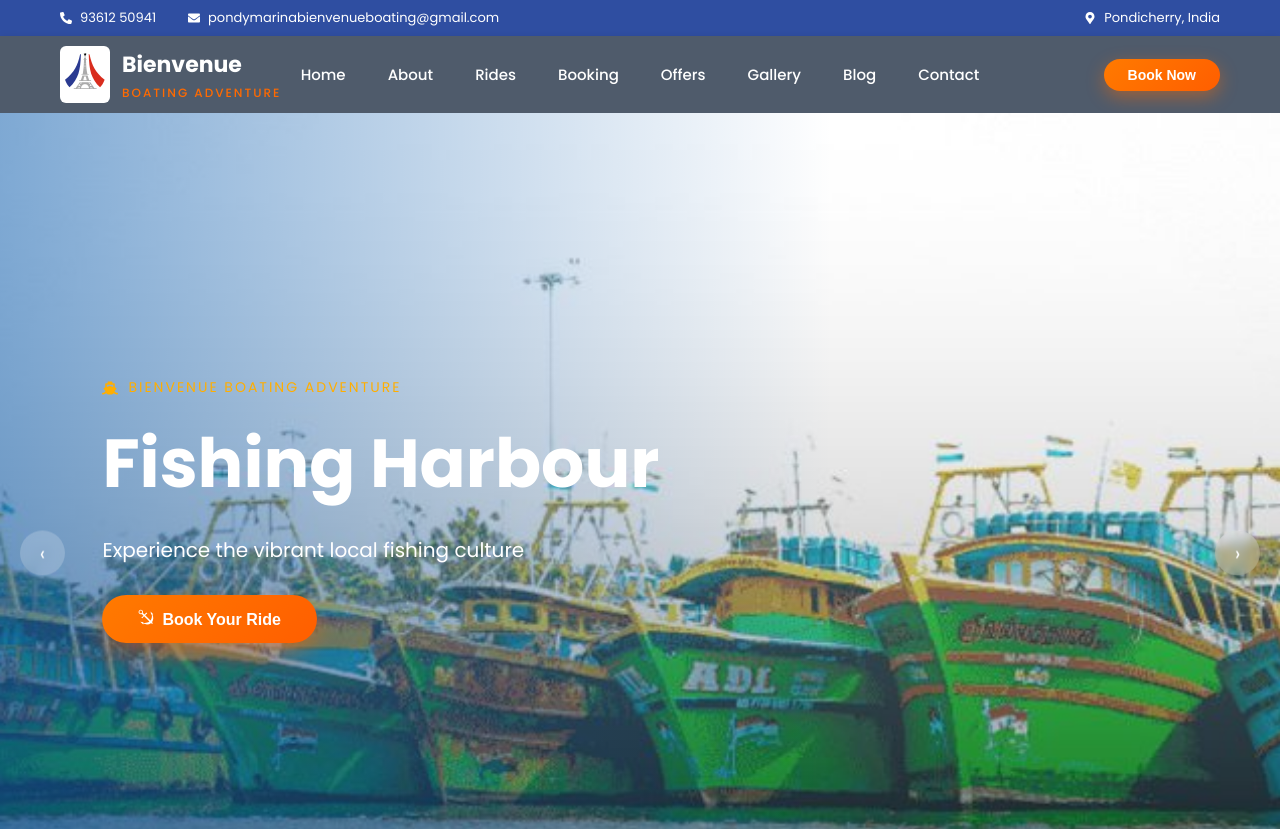
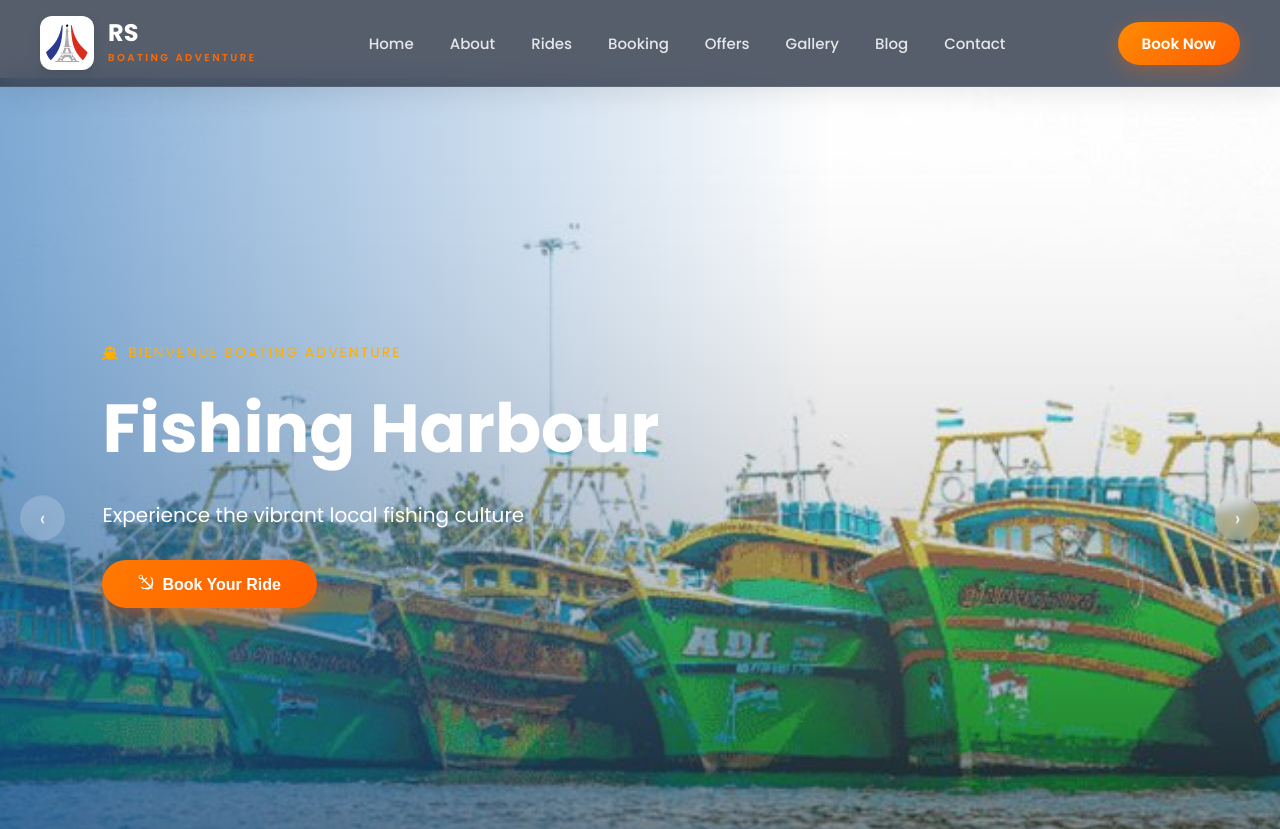
Before and after one commit to sudhar04/Boating-website, a React (Vite) app: page / in a window 1280 px wide. Shown: the top 829 px of the page. Built offline with nearby package versions, Linux system fonts and the light colour scheme.

Commit message:
improve navbar

```diff
--- a/src/components/HeaderNavbar.jsx
+++ b/src/components/HeaderNavbar.jsx
@@ -1,17 +1,13 @@
 import React, { useState, useEffect } from "react";
-import { FaPhoneAlt, FaEnvelope, FaMapMarkerAlt, FaBars, FaTimes } from "react-icons/fa";
+import { FaBars, FaTimes } from "react-icons/fa";
 import logo from "../assets/logonew.svg";
-import { Link } from "react-router-dom";
-import { useNavigate } from "react-router-dom";
-
-// ✅ FIX: Use public folder for logo to avoid path errors
-// Place logo inside: public/logo.jpg
-// Then use: src="/logo.jpg"
+import { Link, useNavigate } from "react-router-dom";
 
 export default function HeaderNavbar() {
-  const [isMobile, setIsMobile] = useState(window.innerWidth < 992);
+  const [isMobile, setIsMobile] = useState(window.innerWidth < 1024);
   const [menuOpen, setMenuOpen] = useState(false);
   const navigate = useNavigate();
+
   const navLinks = [
     { name: "Home", path: "/" },
     { name: "About", path: "/about" },
@@ -23,138 +19,176 @@
     { name: "Contact", path: "/contact" }
   ];
 
-
   useEffect(() => {
-    const handleResize = () => setIsMobile(window.innerWidth < 992);
+    const handleResize = () => {
+      setIsMobile(window.innerWidth < 1024);
+      if (window.innerWidth >= 1024) setMenuOpen(false);
+    };
     window.addEventListener("resize", handleResize);
     return () => window.removeEventListener("resize", handleResize);
   }, []);
 
-  const TOP_BLUE = "#2f4ea1";
-  const NAV_DARK = "#4f5b6b";
-  const NAV_HOVER = "rgba(255,255,255,0.14)";
+  const NAV_DARK = "rgba(30, 41, 59, 0.95)";
   const ORANGE = "#ff6a00";
 
   return (
     <>
       <style>{`
         @import url('https://fonts.googleapis.com/css2?family=Poppins:wght@400;500;600;700&display=swap');
-        body { margin:0; font-family:'Poppins', sans-serif; }
-        a { text-decoration:none; }
+
+        .navbar-container {
+          position: fixed;
+          top: 0;
+          left: 0;
+          right: 0;
+          z-index: 9999;
+          backdrop-filter: blur(12px);
+          -webkit-backdrop-filter: blur(12px);
+          background: rgba(30, 41, 59, 0.75);
+          border-bottom: 1px solid rgba(255, 255, 255, 0.08);
+          box-shadow: 0 4px 30px rgba(0, 0, 0, 0.1);
+          transition: all 0.3s ease;
+        }
 
         .navbar-wrapper {
-          display:flex;
-          align-items:center;
-          justify-content:space-between;
+          max-width: 1400px;
+          margin: 0 auto;
+          display: flex;
+          align-items: center;
+          justify-content: space-between;
+          padding: 14px 24px;
+        }
+
+        @media (min-width: 1024px) {
+          .navbar-wrapper {
+            padding: 16px 40px;
+          }
         }
 
         .nav-center {
-          position:absolute;
-          left:50%;
-          transform:translateX(-50%);
-          display:flex;
-          align-items:center;
-          gap:6px;
+          display: flex;
+          align-items: center;
+          gap: 4px;
         }
 
         .nav-link {
-          font-size:15px;
-          font-weight:500;
-          color:#ffffff;
-          padding:6px 18px;
-          border-radius:999px;
-          transition: background 0.25s ease;
+          font-family: 'Poppins', sans-serif;
+          font-size: 15px;
+          font-weight: 500;
+          color: rgba(255, 255, 255, 0.85);
+          padding: 8px 16px;
+          border-radius: 20px;
+          transition: all 0.25s ease;
+          text-decoration: none;
+          white-space: nowrap;
         }
 
         .nav-link:hover {
-          background:${NAV_HOVER};
+          color: #fff;
+          background: rgba(255, 255, 255, 0.1);
         }
 
         .book-btn {
-          background: linear-gradient(135deg, #ff7a00, #ff5e00);
-          color:#ffffff;
-          padding:8px 24px;
-          border-radius:999px;
-          border:none;
-          font-weight:600;
-          font-size:14px;
-          cursor:pointer;
-          box-shadow:0 6px 18px rgba(255,106,0,0.45);
+          font-family: 'Poppins', sans-serif;
+          background: linear-gradient(135deg, #ff8a00, #ff5d00);
+          color: white;
+          border: none;
+          padding: 10px 24px;
+          font-size: 15px;
+          font-weight: 600;
+          border-radius: 50px;
+          box-shadow: 0 6px 20px rgba(255, 106, 0, 0.3);
+          cursor: pointer;
           transition: all 0.3s ease;
+          white-space: nowrap;
         }
 
         .book-btn:hover {
           transform: translateY(-2px);
-          box-shadow:0 10px 24px rgba(255,106,0,0.6);
+          box-sizing: border-box;
+          box-shadow: 0 8px 25px rgba(255, 106, 0, 0.45);
         }
 
-        @media(max-width:992px){
-          .nav-center { display:none; }
+        /* Mobile Dropdown Styling */
+        .mobile-menu {
+          background: ${NAV_DARK};
+          box-shadow: 0 10px 30px rgba(0,0,0,0.25);
+          border-bottom: 1px solid rgba(255, 255, 255, 0.08);
+          display: flex;
+          flex-direction: column;
+          gap: 8px;
+          padding: 20px;
+          position: absolute;
+          top: 100%;
+          left: 0;
+          right: 0;
+          z-index: 999;
+          animation: slideDown 0.3s ease-out forwards;
+        }
+
+        .mobile-menu .nav-link {
+          padding: 12px 20px;
+          border-radius: 8px;
+          border-bottom: 1px solid rgba(255, 255, 255, 0.03);
+        }
+
+        .mobile-menu .book-btn {
+          margin-top: 10px;
+          text-align: center;
+          width: 100%;
+        }
+
+        @keyframes slideDown {
+          from { opacity: 0; transform: translateY(-10px); }
+          to { opacity: 1; transform: translateY(0); }
         }
       `}</style>
 
-      <header style={{ width: "100%" }}>
+      <header className="navbar-container">
+        <div className="navbar-wrapper">
 
-        {/* 🔵 TOP BAR (HIDDEN ON MOBILE) */}
-        {!isMobile && (
+          {/* LEFT: LOGO + COMPANY TEXT */}
+          <div style={{ display: "flex", alignItems: "center", gap: "14px" }}>
             <div
               style={{
-              backgroundColor: TOP_BLUE,
-              color: "#ffffff",
-              fontSize: "13px",
-              padding: "8px 60px",
+                background: "#fff",
+                padding: "6px",
+                borderRadius: "12px",
+                boxShadow: "0 4px 12px rgba(0,0,0,0.1)",
                 display: "flex",
-              justifyContent: "space-between",
-              alignItems: "center"
+                alignItems: "center",
+                justifyContent: "center"
               }}
             >
-            <div style={{ display: "flex", gap: "32px", alignItems: "center" }}>
-              <div style={{ display: "flex", alignItems: "center", gap: "8px" }}>
-                <FaPhoneAlt size={12} />
-                <span>93612 50941</span>
-              </div>
-              <div style={{ display: "flex", alignItems: "center", gap: "8px" }}>
-                <FaEnvelope size={12} />
-                <span>pondymarinabienvenueboating@gmail.com</span>
-              </div>
-            </div>
-            <div style={{ display: "flex", alignItems: "center", gap: "8px" }}>
-              <FaMapMarkerAlt size={12} />
-              <span>Pondicherry, India</span>
-            </div>
-          </div>
-        )}
-
-        {/* 🟢 MAIN NAVBAR */}
-        <div
-          style={{
-            backgroundColor: NAV_DARK,
-            padding: isMobile ? "10px 20px" : "10px 60px",
-            boxShadow: "0 4px 10px rgba(0,0,0,0.18)"
-          }}
-        >
-          <div className="navbar-wrapper">
-
-            {/* LEFT: LOGO + COMPANY TEXT (VISIBLE ON MOBILE ALSO) */}
-            <div style={{ display: "flex", alignItems: "center", gap: "12px" }}>
-              <div style={{ backgroundColor: "#ffffff", padding: "5px", borderRadius: "6px" }}>
               <img
                 src={logo}
                 alt="logo"
-                  style={{ height: isMobile ? "34px" : "40px", width: isMobile ? "34px" : "40px" }}
+                style={{
+                  height: isMobile ? 36 : 42,
+                  width: isMobile ? 36 : 42,
+                  objectFit: "contain"
+                }}
               />
             </div>
             <div>
-                <h1 style={{ fontSize: isMobile ? "18px" : "22px", fontWeight: 700, margin: 0, color: "#ffffff" }}>
-                  Bienvenue
+              <h1
+                style={{
+                  fontSize: isMobile ? 20 : 24,
+                  fontWeight: 700,
+                  margin: 0,
+                  color: "#fff",
+                  lineHeight: 1.1
+                }}
+              >
+                RS
               </h1>
               <div
                 style={{
-                    fontSize: isMobile ? "10px" : "12px",
-                    letterSpacing: "2px",
-                    color: ORANGE,
-                    marginTop: "3px",
-                    fontWeight: 500
+                  fontSize: isMobile ? 9 : 10,
+                  letterSpacing: "2.5px",
+                  marginTop: 3,
+                  fontWeight: 600,
+                  color: ORANGE
                 }}
               >
                 BOATING ADVENTURE
@@ -164,44 +198,33 @@
 
           {/* CENTER LINKS (DESKTOP ONLY) */}
           {!isMobile && (
-              <div className="nav-center">
+            <nav className="nav-center">
               {navLinks.map((item) => (
                 <Link key={item.name} to={item.path} className="nav-link">
                   {item.name}
                 </Link>
               ))}
-
-              </div>
+            </nav>
           )}
 
           {/* RIGHT SIDE */}
           {!isMobile ? (
-              <button
-  className="book-btn"
-  onClick={() => navigate("/booking")}
->
+            <button className="book-btn" onClick={() => navigate("/booking")}>
               Book Now
             </button>
-
           ) : (
-              <div onClick={() => setMenuOpen(!menuOpen)} style={{ cursor: "pointer" }}>
-                {menuOpen ? <FaTimes size={24} color="#ffffff" /> : <FaBars size={24} color="#ffffff" />}
+            <div
+              onClick={() => setMenuOpen(!menuOpen)}
+              style={{ cursor: "pointer", display: "flex", alignItems: "center", padding: "4px" }}
+            >
+              {menuOpen ? <FaTimes size={22} color="#ffffff" /> : <FaBars size={22} color="#ffffff" />}
             </div>
           )}
         </div>
-        </div>
 
-        {/* 📱 MOBILE DROPDOWN */}
+        {/* MOBILE DROPDOWN */}
         {isMobile && menuOpen && (
-          <div
-            style={{
-              backgroundColor: NAV_DARK,
-              padding: "20px",
-              display: "flex",
-              flexDirection: "column",
-              gap: "16px"
-            }}
-          >
+          <nav className="mobile-menu">
             {navLinks.map((item) => (
               <Link
                 key={item.name}
@@ -212,17 +235,20 @@
                 {item.name}
               </Link>
             ))}
-
             <button
               className="book-btn"
-  onClick={() => navigate("/booking")}
+              onClick={() => {
+                setMenuOpen(false);
+                navigate("/booking");
+              }}
             >
               Book Now
             </button>
-
-          </div>
+          </nav>
         )}
       </header>
+      {/* Spacer item ensures page content doesn't tuck behind fixed header */}
+      <div style={{ height: isMobile ? "68px" : "78px" }} />
     </>
   );
 }
```
Lines whose indentation alone changed are shown as unchanged.
